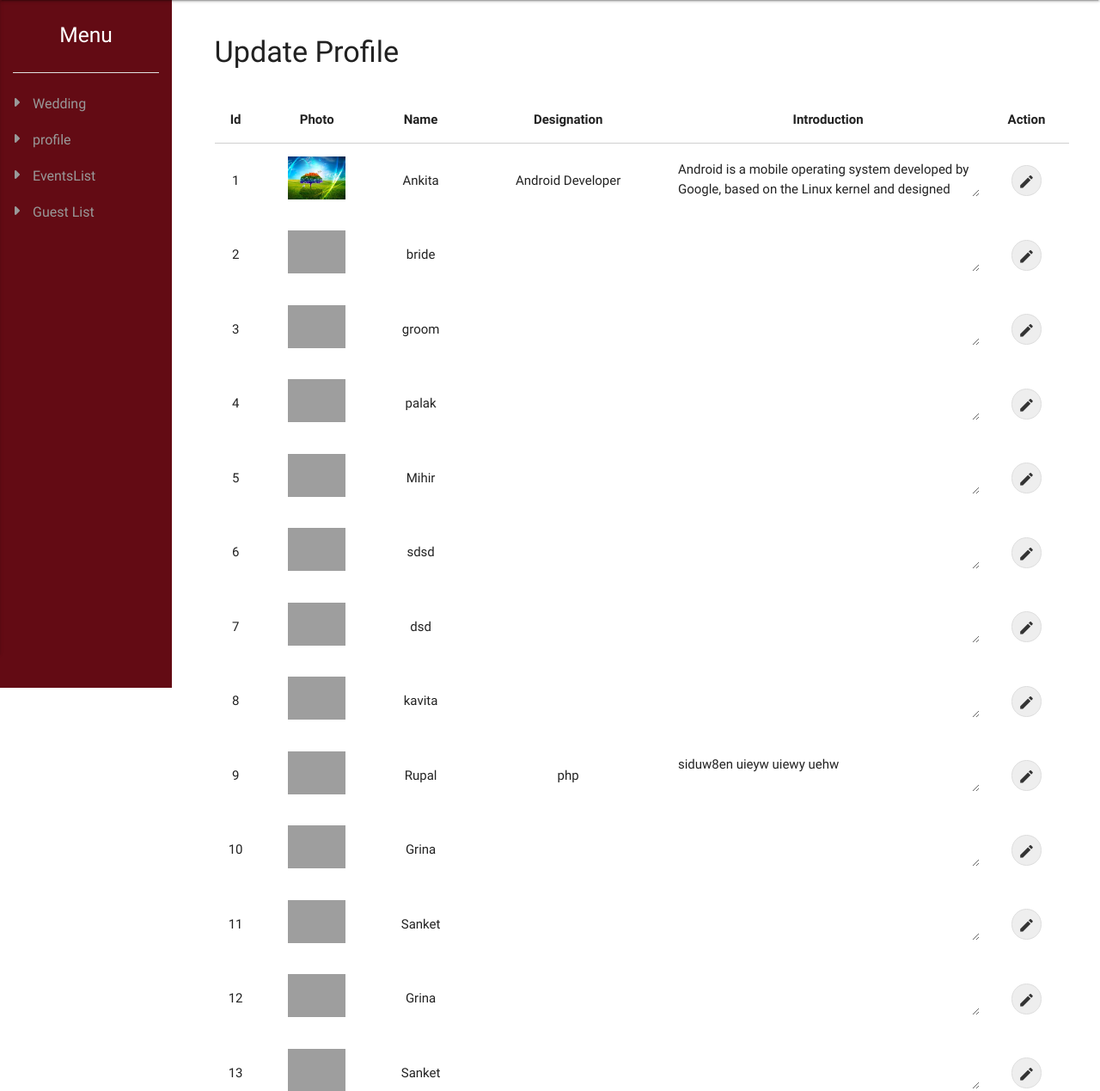
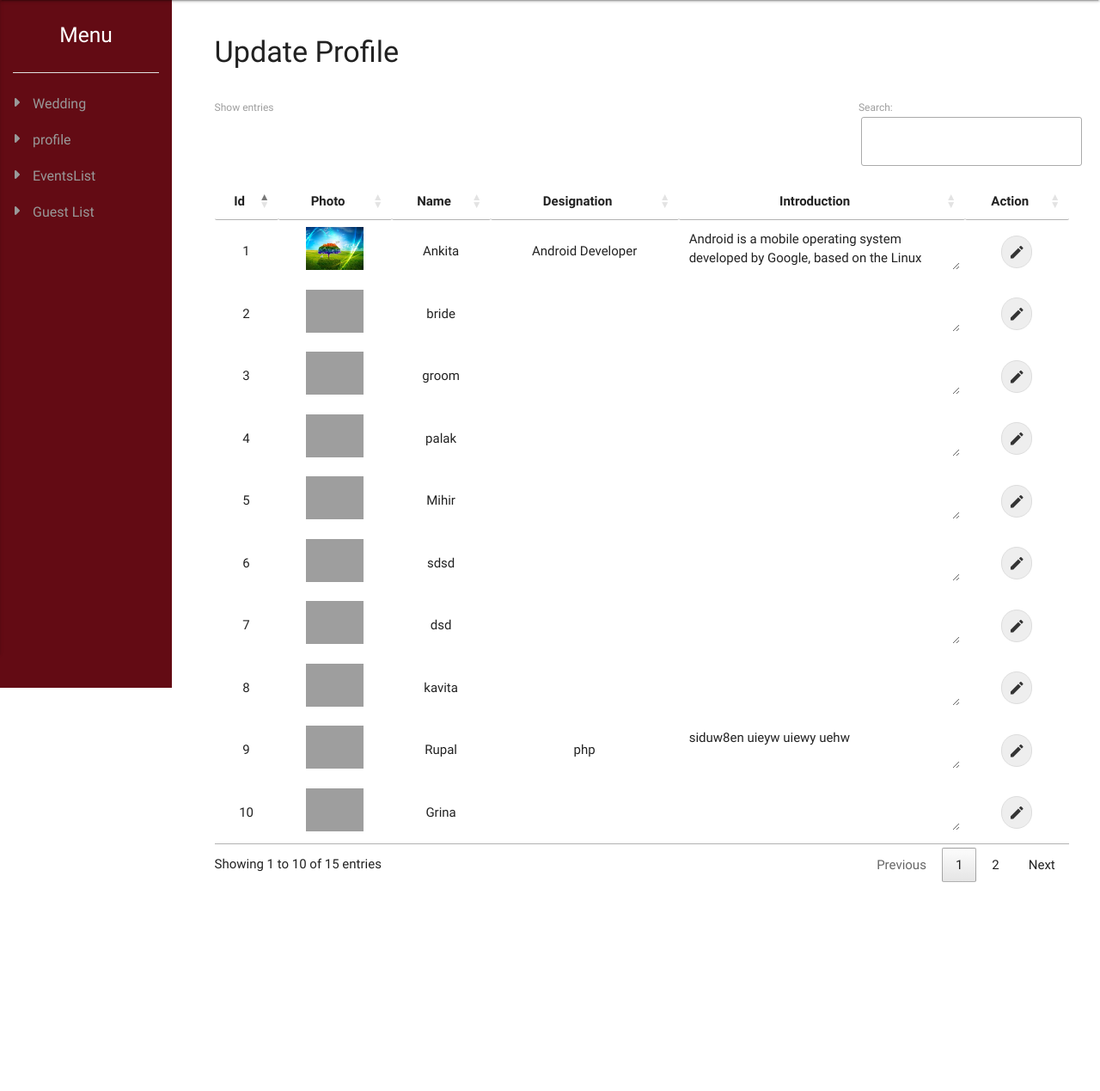
Before and after one commit to AnkitaPatel994/momentweddingWeb, a CodeIgniter app: page /moment-wedding/index.php/admin/profile in a window 1280 px wide. Shown: the part 100-1369 px from the top of the page at 86% size. After the commit the page ends 1126 px from the top, so only its background shows below. Run offline with CodeIgniter, Linux system fonts and the light colour scheme; data comes from the database, SQL or seed files in the repository; some libraries are stand-ins or nearby versions; grey boxes are pictures that could not be loaded.

Commit message:
DataTable

```diff
--- a/application/config/database.php
+++ b/application/config/database.php
@@ -78,7 +78,7 @@
 	'hostname' => 'localhost',
 	'username' => 'root',
 	'password' => '',
-	'database' => 'moment_wedding',
+	'database' => 'momentsu_wedding',
 	'dbdriver' => 'mysqli',
 	'dbprefix' => '',
 	'pconnect' => FALSE,
--- a/application/views/admin-profile.php
+++ b/application/views/admin-profile.php
@@ -21,7 +21,7 @@
 		<div class="profileDetails">
 			<div class="row"><h4>Update Profile</h4></div>
 			<div>
-				<table class="responsive-table centered highlight">
+				<table id="example" class="responsive-table centered highlight">
 			        <thead>
 			          <tr>
 			              <th>Id</th>
--- a/application/views/eventsList.php
+++ b/application/views/eventsList.php
@@ -27,7 +27,7 @@
 				<div class="col s4 m2"><a href="#eventList" class="btn black modal-trigger">Add Event</a></div>
 			</div>
 			<div>
-				<table class="responsive-table centered highlight">
+				<table id="example" class="responsive-table centered highlight">
 			        <thead>
 			          <tr>
 			              <th>Id</th>
--- a/application/views/includes/admin-footer.php
+++ b/application/views/includes/admin-footer.php
@@ -6,5 +6,11 @@
 	  	<?php foreach($jsFiles as $fileName){ ?>
 	  	<script src="<?php echo base_url(); ?>html/js/<?php echo $fileName; ?>"></script>
 	  	<?php } ?>
+
+	  	<script type="text/javascript">
+        $(document).ready(function() {
+          $('#example').DataTable();
+      } );
+      </script>
 	</body>
 </html>
--- a/application/views/includes/admin-header.php
+++ b/application/views/includes/admin-header.php
@@ -18,8 +18,25 @@
     <script src="http://code.jquery.com/jquery-3.2.1.min.js"></script>
 
     <!-- Compiled and minified JavaScript -->
-    <script src="https://cdnjs.cloudflare.com/ajax/libs/materialize/0.100.1/js/materialize.min.js"></script>
-     <link rel="stylesheet" href="https://cdnjs.cloudflare.com/ajax/libs/materialize/0.100.1/css/materialize.min.css">
+    <!-- <script type="text/javascript" src="https://code.jquery.com/jquery-1.12.4.js"></script> -->
+    <script type="text/javascript" src="https://code.jquery.com/jquery-1.12.4.js"></script>
+    <script src="https://cdnjs.cloudflare.com/ajax/libs/materialize/0.100.2/js/materialize.min.js"></script>
+     <link rel="stylesheet" href="https://cdnjs.cloudflare.com/ajax/libs/materialize/0.100.2/css/materialize.css">
+
+
+
+     <!-- Data Table -->
+     <link href="https://fonts.googleapis.com/icon?family=Material+Icons" rel="stylesheet">
+     <script type="text/javascript" src="https://cdn.datatables.net/1.10.9/js/jquery.dataTables.min.js"></script>
+
+     <!-- <link rel="stylesheet" type="text/css" href="//cdn.datatables.net/1.10.16/css/jquery.dataTables.min.css"> -->
+
+     <!-- <script src="https://cdn.datatables.net/1.10.4/js/jquery.dataTables.min.js"></script> -->
+     <!-- <script type="text/javascript" src="https://cdn.datatables.net/1.10.7/js/jquery.dataTables.min.js"></script> -->
+    <link rel="stylesheet" href="https://cdn.datatables.net/1.10.4/css/jquery.dataTables.min.css">
+
+
+
 
     <script src="<?php echo base_url(); ?>html/js/script.js"></script>
     <?php foreach($stylesheet as $fileName){ ?>
@@ -125,6 +142,12 @@
       font-size: 14px;
       line-height: 7rem;
   }
+
+  /*Data Table*/
+  .dataTables_wrapper .dataTables_filter{
+    text-align: left;
+  }
+
     @media(max-width: 768px){
       .sidebar-area{
         display: none;
@@ -133,6 +156,8 @@
         width: 100%;
       }
     }
+
+
  </style>
 
 </head>
--- a/application/views/weddingDashboard.php
+++ b/application/views/weddingDashboard.php
@@ -57,7 +57,7 @@
     </div>
   </div>
    <div class="page-content">
-   	<table border="1" class="responsive-table centered">
+   	<table id="example"  border="1" class="responsive-table centered">
     <thead>
    		<tr>
         <th>Id</th>
@@ -90,6 +90,8 @@
   </div>
 </div>
 </div>
+
+
 <!-- Modal Structure -->
   <div id="weddingModal" class="modal">
     <div class="modal-content">
```
Also changed, not shown: application/views/guest_list.php (+12 -1 lines).
